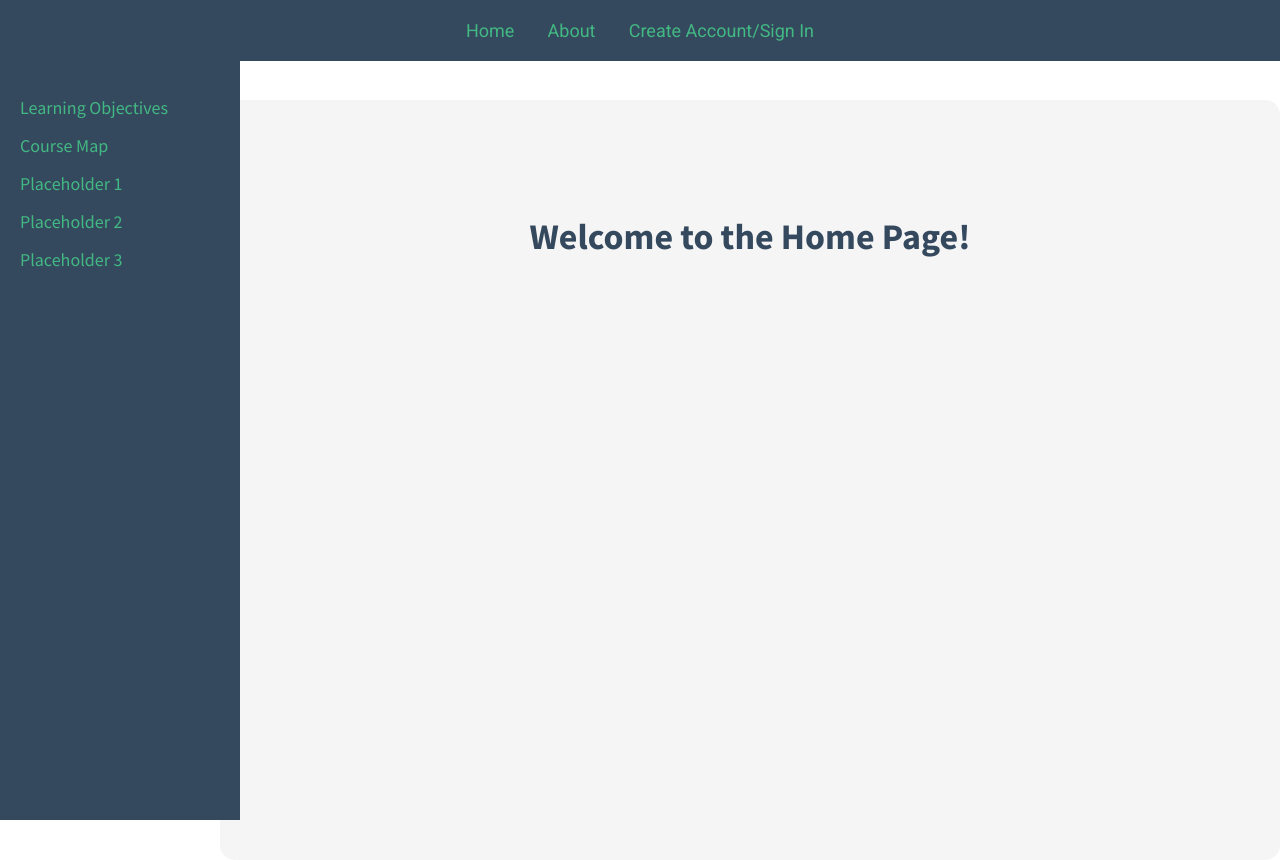
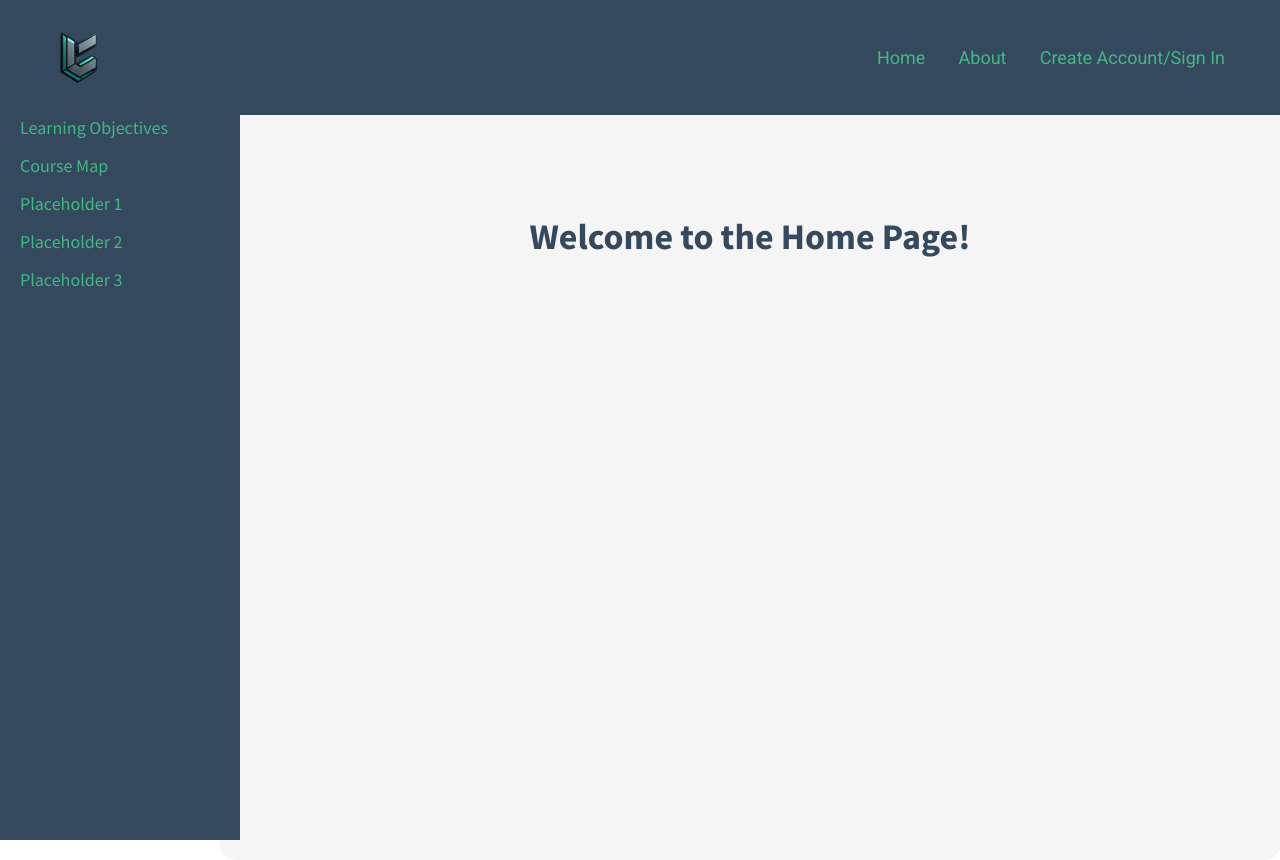
Before and after one commit to caseyj77/Nodejs-app, a website: page frontend/public/index.html in a window 1280 px wide. Drawn offline with nearby package versions, Linux system fonts and the light colour scheme.

Commit message:
added a logo and reorganized the nav link positions

```diff
--- a/frontend/public/index.html
+++ b/frontend/public/index.html
@@ -7,13 +7,19 @@
   <title>Home Page</title>
 </head>
 <body>
+
   <header>
+  <div class="header-container">
+    <img src="./images/logo.png" alt="Logo" id="site-logo">
     <nav>
       <a href="#">Home</a>
       <a href="#">About</a>
       <a href="/login">Create Account/Sign In</a>
     </nav>
-  </header>
+  </div>
+</header>
+
+
   <div class="container">
     <aside class="sidebar">
       <ul>
--- a/frontend/public/style.css
+++ b/frontend/public/style.css
@@ -13,12 +13,26 @@ body {
 header {
   background-color: #35495e; /* Vue.js Pickled Bluewood */
   padding: 20px;
-  text-align: center;
   position: fixed;
   top: 0;
   left: 0;
   right: 0; /* Stretches header across the top */
   z-index: 1; /* Keeps the header above other content */
+}
+
+/* Header container for logo and navigation */
+.header-container {
+  display: flex;
+  justify-content: space-between; /* Space between logo and navigation */
+  align-items: center; /* Vertically center logo and navigation */
+  padding: 0 20px;  /* Optional: Adds horizontal padding */
+}
+
+/* Site logo on the left */
+#site-logo {
+  width: 75px;  /* Adjust width as necessary */
+  height: auto;  /* Maintain aspect ratio */
+  display: block;
 }
 
 /* Navigation styles */
@@ -32,7 +46,7 @@ nav a {
   font-family: 'Roboto', sans-serif; /* Apply Roboto font to navigation links */
 }
 
-/* Hover effect */
+/* Hover effect on navigation links */
 nav a:hover {
   color: #eecb00; /* Vue.js Sunflower Yellow */
 }
@@ -51,7 +65,7 @@ nav a:hover {
   padding: 20px;
   color: white;
   position: fixed; /* Sidebar stays fixed on the left */
-  top: 60px; /* Aligns the sidebar to start below the header */
+  top: 80px; /* Aligns the sidebar to start below the header */
   left: 0;
 }
 
```
Also changed, not shown: frontend/public/images/logo.png (added).
